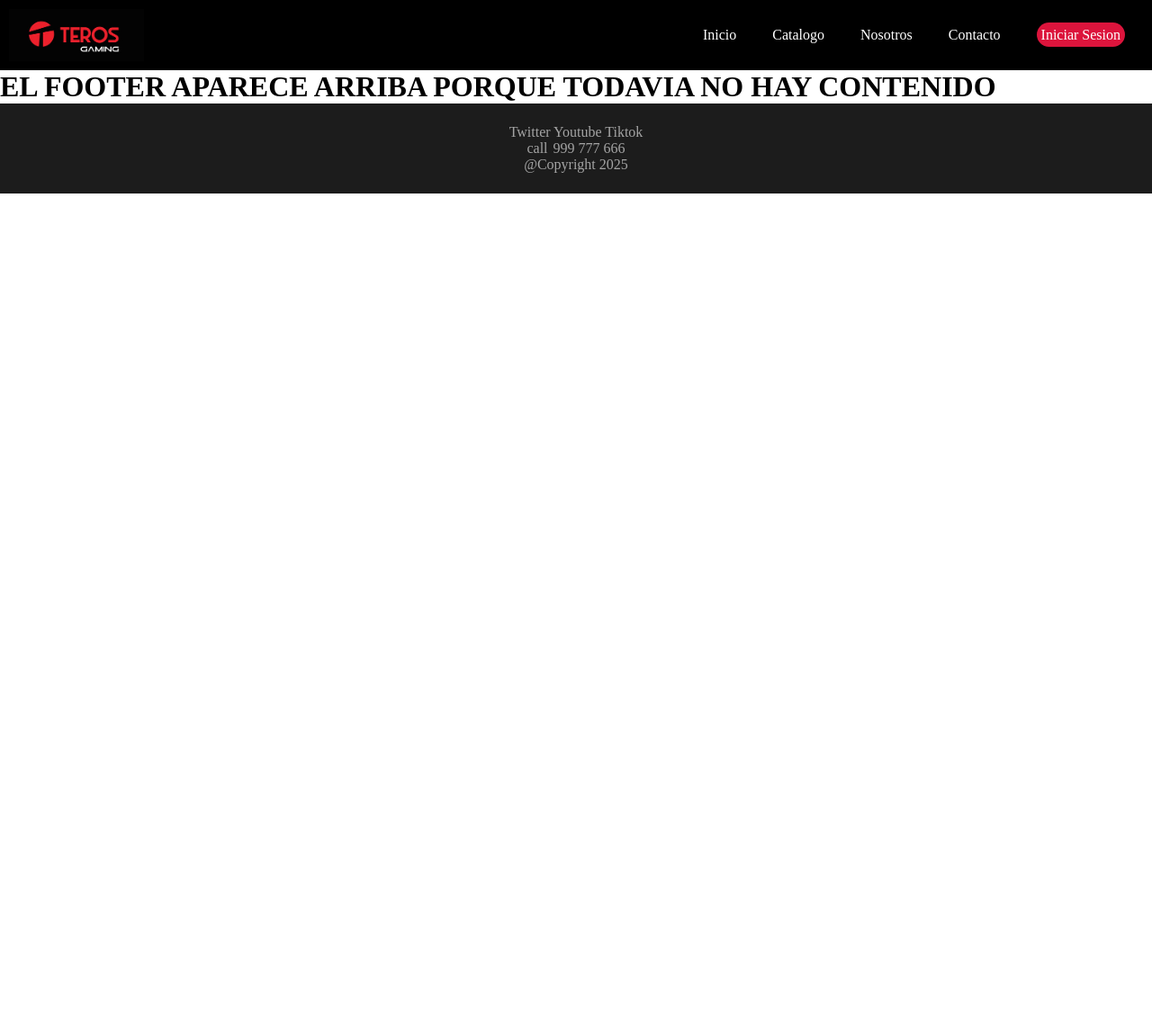
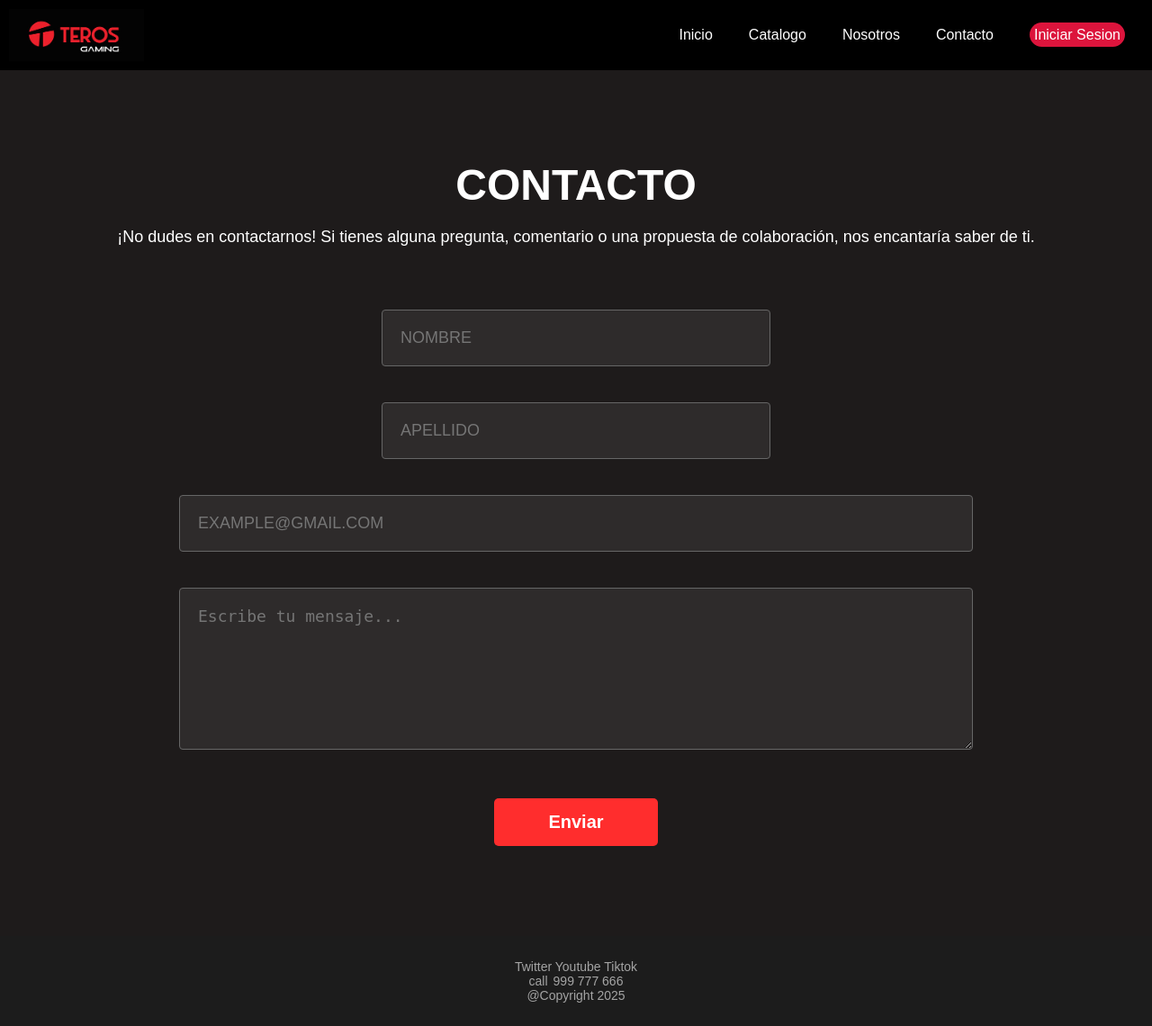
Before and after one commit to TafurPanduroJuan/Proyecto_P_Web, a PHP site: page /html/contacto.html in a window 1280 px wide. Shown: the whole page at 90% size. Before the commit the page ends 215 px from the top, so only its background shows below. Run offline with PHP 8.4, Linux system fonts and the light colour scheme.

Commit message:
estoy implementado el formulario contacto

```diff
--- a/Proyecto/css/contacto.css
+++ b/Proyecto/css/contacto.css
@@ -59,7 +59,64 @@ body{
 }
 
 /*----------END NAVBAR STYLES-----------*/
-
+body {
+    background-color: #1e1b1b;
+    color: white;
+    font-family: Arial, sans-serif;
+    margin: 0;
+}
+.contacto-container {
+    text-align: center;
+    padding: 100px 20px;
+    min-height: 90vh;
+}
+.contacto-container h1 {
+    font-size: 48px;
+    margin-bottom: 20px;
+}
+.contacto-container p {
+    font-size: 18px;
+    margin-bottom: 50px;
+}
+.formulario {
+    max-width: 900px;
+    margin: auto;
+}
+.formulario input,
+.formulario textarea {
+    width: 48%;
+    padding: 20px;
+    margin: 20px 1%;
+    background-color: #2e2b2b;
+    border: 1px solid #666;
+    color: white;
+    border-radius: 4px;
+    font-size: 18px;
+}
+.formulario input[type="email"] {
+    width: 98%;
+}
+.formulario textarea {
+    width: 98%;
+    height: 180px;
+}
+.formulario button {
+    background-color: #ff2d2d;
+    color: white;
+    padding: 15px 60px;
+    border: none;
+    border-radius: 5px;
+    margin-top: 30px;
+    font-weight: bold;
+    font-size: 20px;
+    cursor: pointer;
+}
+footer {
+    text-align: center;
+    padding: 20px;
+    font-size: 14px;
+    background-color: #1e1b1b;
+}
 
 
 
--- a/Proyecto/html/contacto.html
+++ b/Proyecto/html/contacto.html
@@ -20,8 +20,18 @@
         </ul>
     </nav>
 
-
-    <h1>EL FOOTER APARECE ARRIBA PORQUE TODAVIA NO HAY CONTENIDO</h1>
+    <div class="contacto-container">
+        <h1>CONTACTO</h1>
+        <p>¡No dudes en contactarnos! Si tienes alguna pregunta, comentario o una propuesta de colaboración, nos encantaría saber de ti.</p>
+        <form class="formulario">
+            <input type="text" placeholder="NOMBRE">
+            <input type="text" placeholder="APELLIDO">
+            <input type="email" placeholder="EXAMPLE@GMAIL.COM">
+            <textarea placeholder="Escribe tu mensaje..."></textarea>
+            <br>
+            <button type="submit">Enviar</button>
+        </form>
+    </div>
 
     <!--FOOTER SECTION-->
     <footer>
@@ -29,6 +39,5 @@
         <div class="cellphone"> <span class="material-symbols-outlined">call</span>999 777 666</div>
         <div class="rights">@Copyright 2025</div>
     </footer>
-
 </body>
 </html>
```
